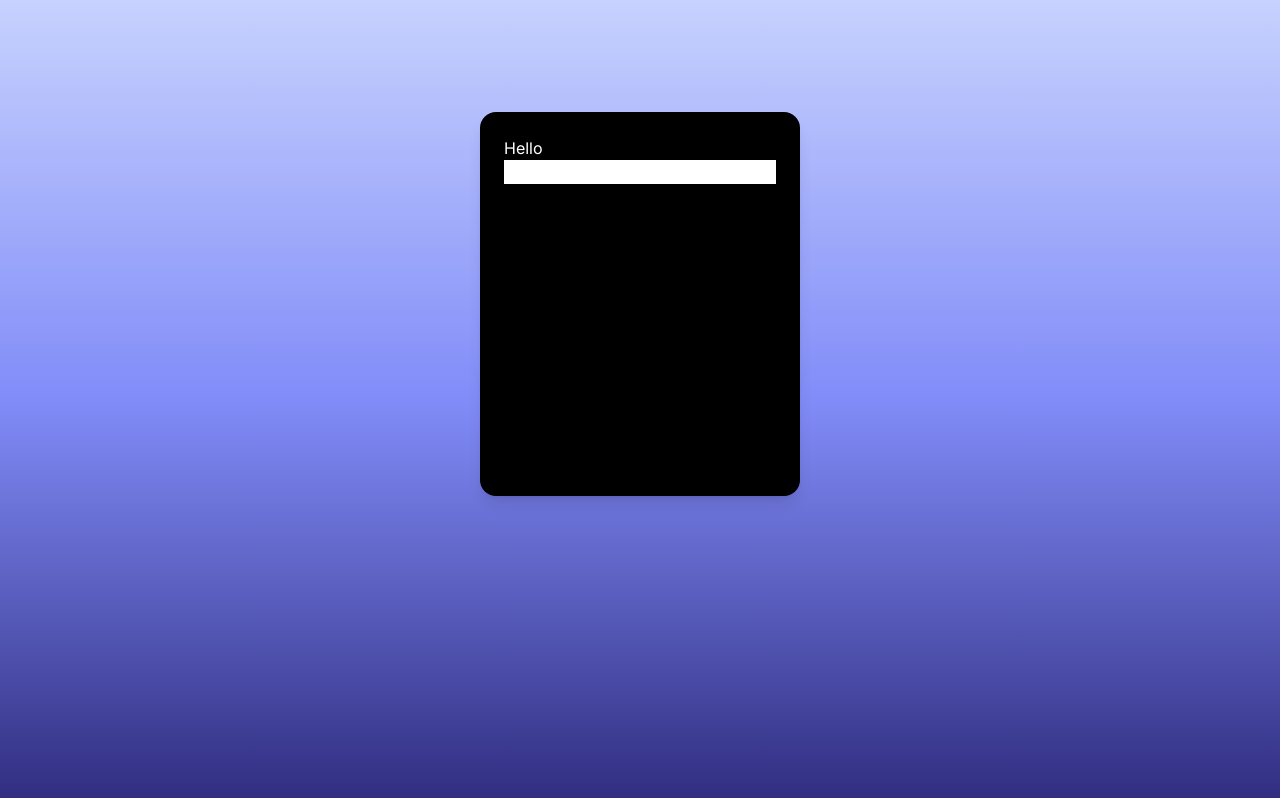
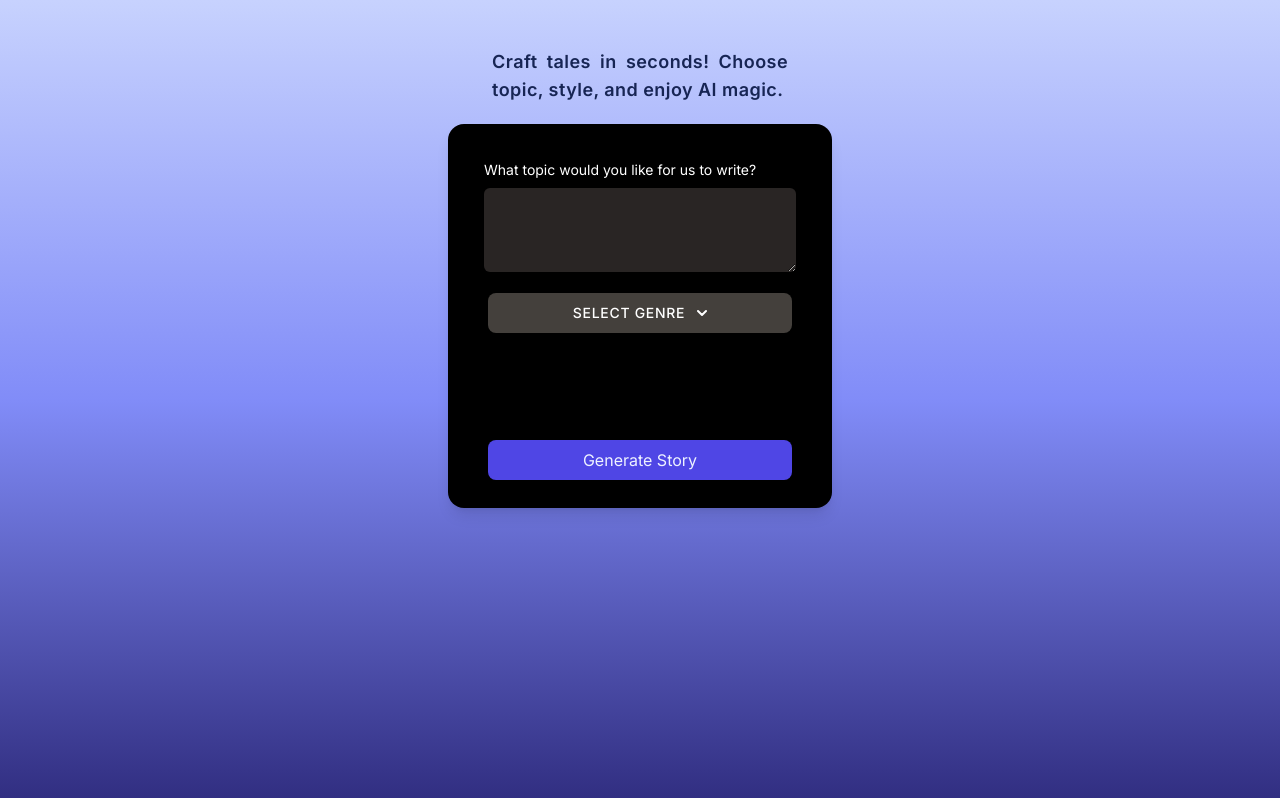
Before and after one commit to VILLAMORGO/imagination-ink, a Next.js app: page /createStory in a window 1280 px wide. Built offline with nearby package versions, Linux system fonts and the light colour scheme.

Commit message:
Refine the initial design

```diff
--- a/src/app/createStory/page.jsx
+++ b/src/app/createStory/page.jsx
@@ -1,27 +1,104 @@
+"use client";
+import { useState } from 'react';
 
+export default function CreateStory() {
+  const [isDropdownOpen, setIsDropdownOpen] = useState(false);
 
-export default function Hero() {
+  return (
+    <main className="flex min-h-screen flex-col items-center pt-12 bg-gradient-to-b from-indigo-200 via-indigo-400 to-indigo-900">
+      <h4 className="text-lg font-semibold text-blue-950 tracking-wide w-1/4 text-justify pb-5 px-3">
+        Craft tales in seconds! Choose topic, style, and enjoy AI magic.
+      </h4>
+      <form className="flex flex-col min-h-96 p-6 h w-96 mx-auto rounded-2xl shadow-lg bg-black text-white relative">
+        <section className="p-3 text-sm">
+          <label htmlFor="input1">What topic would you like for us to write?</label>
+          <textarea
+            name=""
+            id="input1"
+            cols="30"
+            rows="3"
+            className="w-full rounded-md mt-2 bg-stone-800 p-3"
+          ></textarea>
+        </section>
+        <section className="px-4 py-1">
+          <button
+            onClick={() => setIsDropdownOpen(!isDropdownOpen)}
+            className="text-white bg-stone-700 font-medium rounded-lg w-full text-sm px-5 py-2.5 flex justify-center items-center tracking-wider"
+            type="button"
+          >
+            SELECT GENRE{' '}
+            <svg
+              className="w-2.5 h-2.5 ms-3"
+              aria-hidden="true"
+              xmlns="http://www.w3.org/2000/svg"
+              fill="none"
+              viewBox="0 0 10 6"
+            >
+              <path
+                stroke="currentColor"
+                strokeLinecap="round"
+                strokeLinejoin="round"
+                strokeWidth="2"
+                d="m1 1 4 4 4-4"
+              />
+            </svg>
+          </button>
 
-  let a = true
-  // let b = "It is a long established fact that a reader will be distracted by the readable content of a page when looking at its layout. The point of using Lorem Ipsum is that it has a more-or-less normal distribution of letters, as opposed to using 'Content here, content here', making it look like readable English. Many desktop publishing packages and web page editors now use Lorem Ipsum as their default model text, and a search for 'lorem ipsum' will uncover many web sites still in their infancy. Various versions have evolved over the years, sometimes by accident, sometimes on purpose (injected humour and the like)."
-  return (
-    <main className="flex min-h-screen flex-col items-center justify-between pt-28 bg-gradient-to-b from-indigo-200 via-indigo-400 to-indigo-900" >
-            {a ? (
-        <section className="flex flex-col min-h-96 p-6 h w-1/4 mx-auto rounded-2xl shadow-lg bg-black text-white">
-          <label htmlFor="">Hello</label>
-          <input type="text" className="w-full"/>
+          <div
+            className={`${
+              isDropdownOpen ? 'block' : 'hidden'
+            } z-10 absolute bg-transparent divide-y divide-gray-100 rounded-lg w-72 px-auto dark:bg-gray-700`}
+          >
+            <ul className="py-2 text-sm text-gray-700 dark:text-gray-200 flex flex-wrap px-5">
+              <li className="flex-grow text-center border border-white rounded-3xl text-white m-1">
+                <a
+                  href="#"
+                  className="block px-4 py-2 hover:bg-gray-100 hover:text-black dark:hover:bg-gray-600 dark:hover:text-white"
+                >
+                  Sad
+                </a>
+              </li>
+              <li className="flex-grow text-center border border-white rounded-3xl text-white m-1">
+                <a
+                  href="#"
+                  className="block px-4 py-2 hover:bg-gray-100 hover:text-black dark:hover:bg-gray-600 dark:hover:text-white"
+                >
+                  Scary
+                </a>
+              </li>
+              <li className="flex-grow text-center border border-white rounded-3xl text-white m-1">
+                <a
+                  href="#"
+                  className="block px-4 py-2 hover:bg-gray-100 hover:text-black dark:hover:bg-gray-600 dark:hover:text-white"
+                >
+                  Serious
+                </a>
+              </li>
+              <li className="flex-grow text-center border border-white rounded-3xl text-white m-1">
+                <a
+                  href="#"
+                  className="block px-4 py-2 hover:bg-gray-100 hover:text-black dark:hover:bg-gray-600 dark:hover:text-white"
+                >
+                  Adventurous
+                </a>
+              </li>
+              <li className="flex-grow text-center border border-white rounded-3xl text-white m-1">
+                <a
+                  href="#"
+                  className="block px-4 py-2 hover:bg-gray-100 hover:text-black dark:hover:bg-gray-600 dark:hover:text-white"
+                >
+                  Nothing
+                </a>
+              </li>
+            </ul>
+          </div>
         </section>
-      ) : (
-        <div className="h-full w-full flex flex-row">
-          <section className="flex min-h-96 w-2/5 mx-auto rounded-lg shadow-lg bg-indigo-50">
-
-          </section>
-          <section className="flex min-h-96 w-2/5 mx-auto rounded-lg shadow-lg bg-white">
-
-          </section>
-        </div>
-      )}
-
+        <section className="px-10 pb-7 absolute bottom-0 left-1/2 transform -translate-x-1/2 w-96">
+          <button className="bg-indigo-600 text-indigo-50 rounded-lg w-full p-2 hover:bg-indigo-400">
+            Generate Story
+          </button>
+        </section>
+      </form>
     </main>
   );
 }
```
